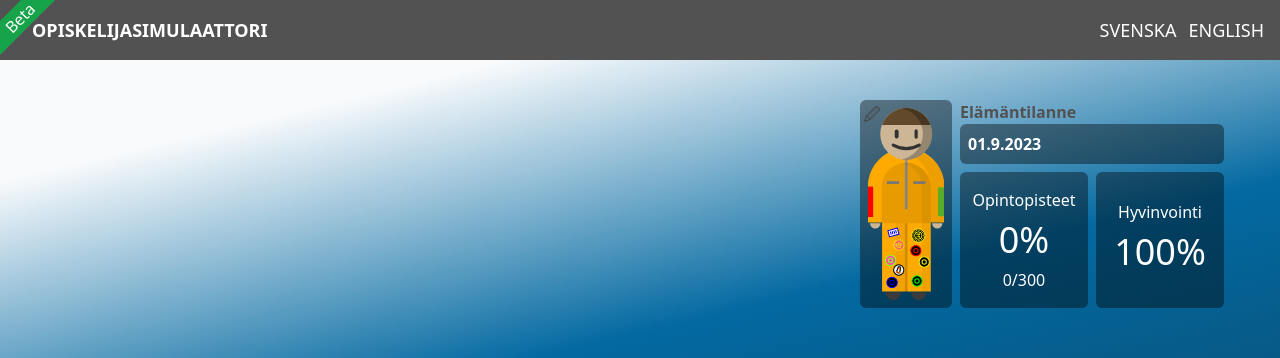
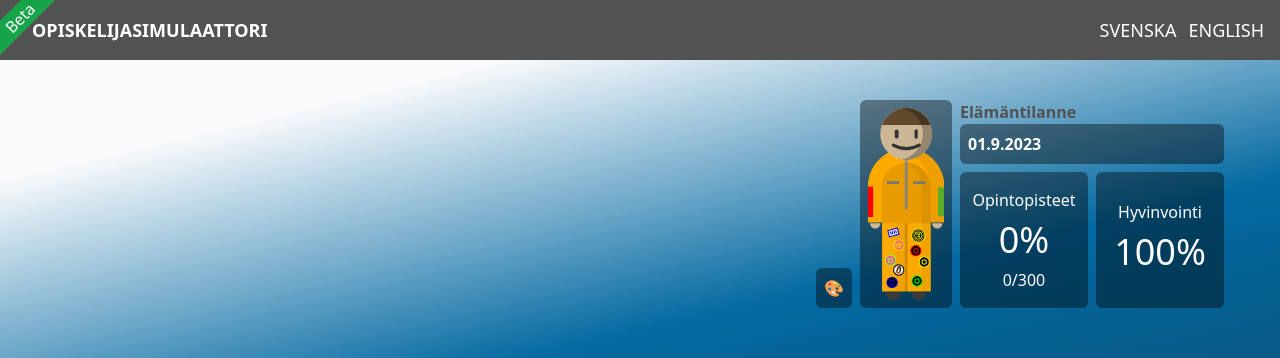
Before and after one commit to vuolen/opiskelusim2023, a React (Vite) app: page / in a window 1280 px wide. Shown: the top 358 px of the page. Built offline with nearby package versions, Linux system fonts and the light colour scheme.

Commit message:
add color change icon

```diff
--- a/src/ui/Me.tsx
+++ b/src/ui/Me.tsx
@@ -15,7 +15,7 @@ const Me = ({ wellbeing, showPicker, setShowPicker }: OwnProps) => {
     333;
     return (
         <div
-            className="flex flex-row-reverse sm:flex-row sm:space-x-3"
+            className="flex flex-row-reverse sm:flex-row sm:space-x-2"
             onClick={() => setShowPicker(!showPicker)}
         >
             <div
@@ -50,8 +50,9 @@ const Me = ({ wellbeing, showPicker, setShowPicker }: OwnProps) => {
                     ]}
                 />
             </div>
+            <div className={`hidden ${!showPicker && "sm:flex"} self-end bg-black bg-opacity-40 p-2 sm:rounded-md hover:bg-opacity-20`}>🎨</div>
             <div className="bg-black bg-opacity-40 p-2 sm:rounded-md flex items-center shrink-0 sm:hover:bg-opacity-20">
-                <div className="absolute self-start -translate-x-1 -translate-y-1.5 text-neutral-700">🖉</div>
+                <div className="sm:hidden absolute self-start -translate-x-1 -translate-y-1.5 text-neutral-700">🎨</div>
                 <svg
                     xmlns="http://www.w3.org/2000/svg"
                     width="211.563"
```
